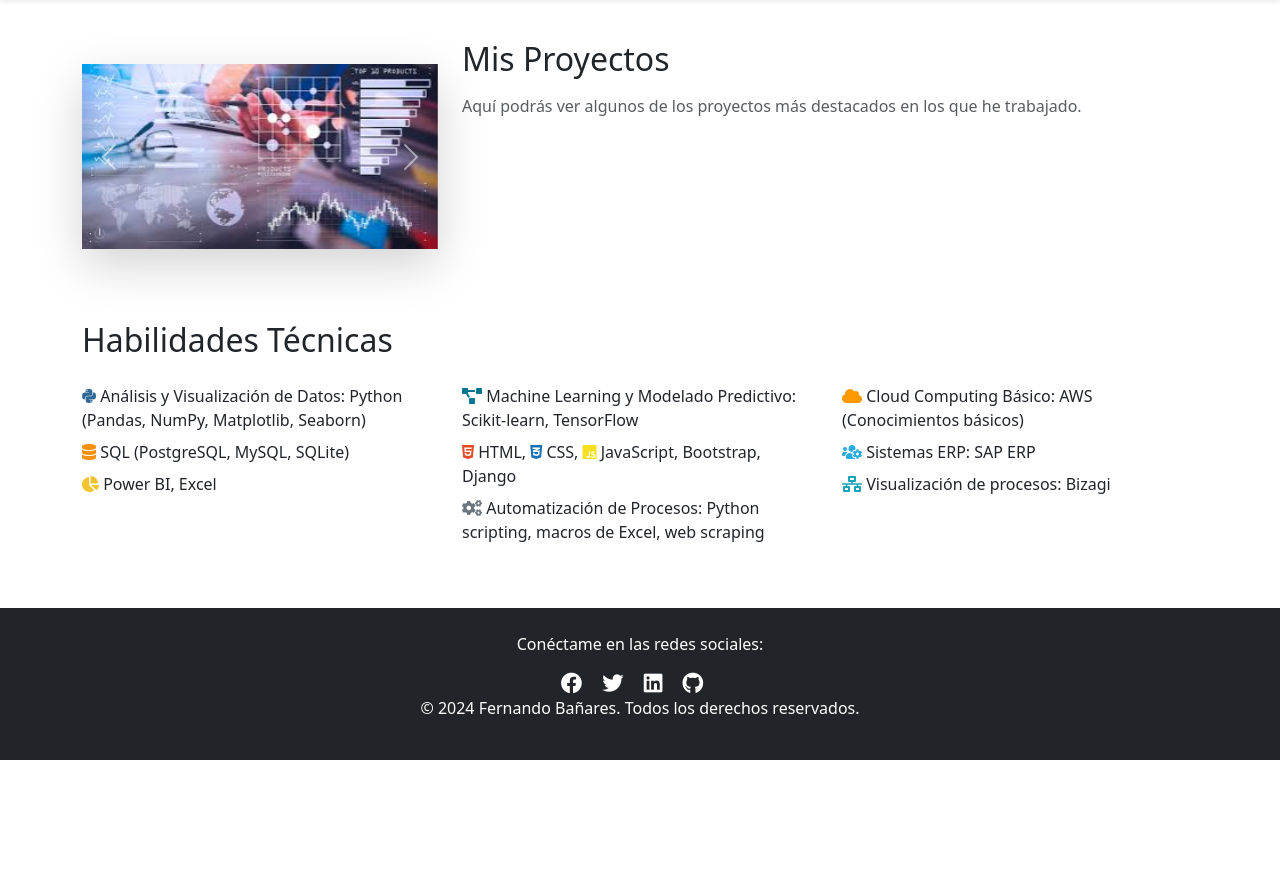
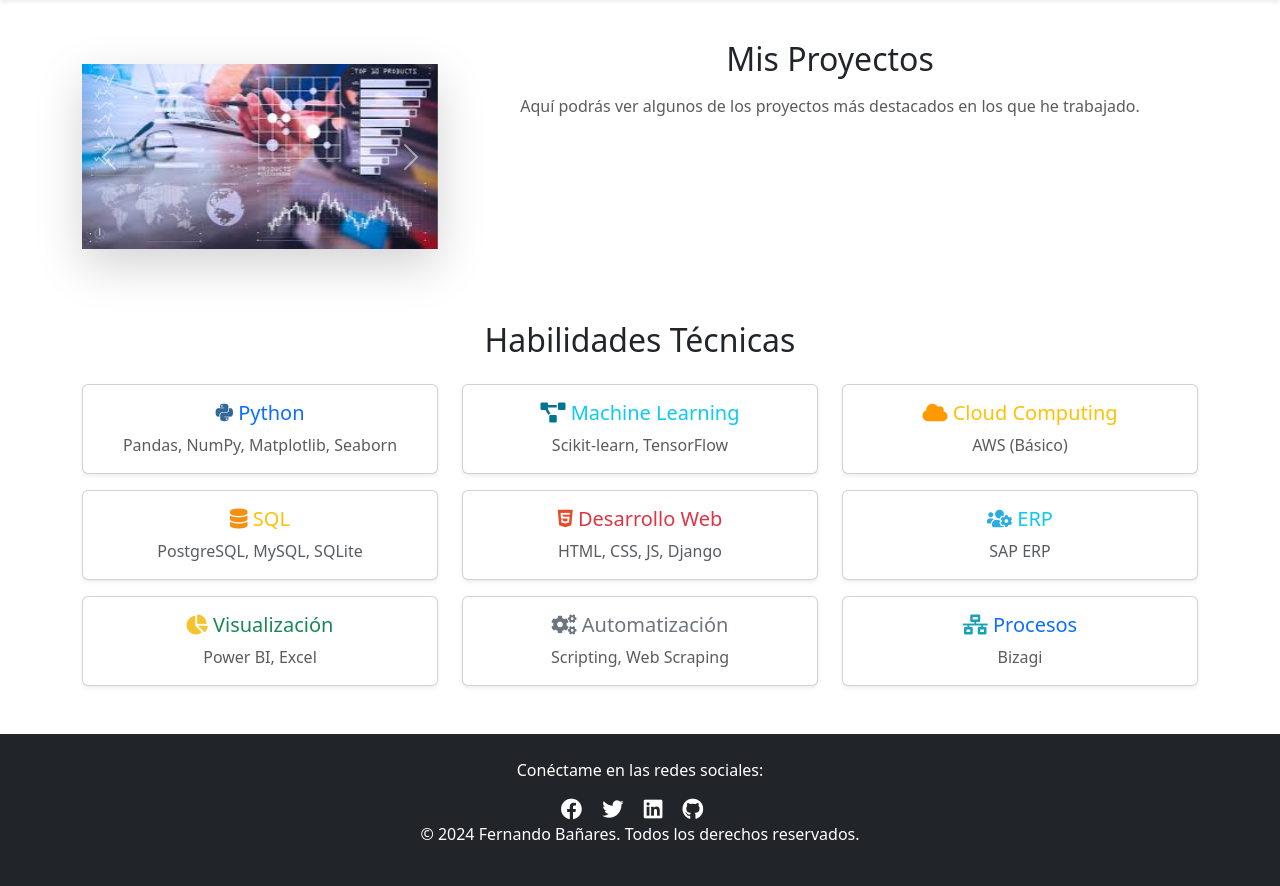
Before and after one commit to fernandobanares/portafolio1, a Django app: page / in a window 1280 px wide. Shown: the part 56-942 px from the top of the page. Before the commit the page ends 816 px from the top, so only its background shows below. Run offline with Django 5.2, Linux system fonts and the light colour scheme; data that the repository does not hold is empty.

Commit message:
mejoras en el home

```diff
--- a/templates/home.html
+++ b/templates/home.html
@@ -4,7 +4,7 @@
 {% block content %}
 <div class="row">
     <!-- Columna de información personal y resumen -->
-    <div class="col-md-6 col-lg-4 mb-4">
+    <div class="col-md-6 col-lg-4 mb-4 text-center">
         <h1 class="display-4 mb-4">{{ nombre }}</h1>
         <p class="lead mb-4">{{ descripcion }}</p>
 
@@ -33,7 +33,7 @@
     </div>
 
     <!-- Columna de proyectos -->
-    <div class="col-md-6 col-lg-8 mb-4">
+    <div class="col-md-6 col-lg-8 mb-4 text-center">
         <h2 class="mb-3">Mis Proyectos</h2>
         <p class="text-muted">Aquí podrás ver algunos de los proyectos más destacados en los que he trabajado.</p>
         <ul class="list-group">
@@ -49,60 +49,89 @@
 </div>
 
 <!-- Sección de Habilidades Técnicas -->
-<div class="mt-5">
+<div class="mt-5 text-center">
     <h2 class="mb-4">Habilidades Técnicas</h2>
     <div class="row">
         <!-- Columna 1 -->
         <div class="col-md-6 col-lg-4">
-            <ul class="list-unstyled">
-                <li class="mb-2">
-                    <i class="fab fa-python" style="color: #306998;"></i>
-                    Análisis y Visualización de Datos: Python (Pandas, NumPy, Matplotlib, Seaborn)
-                </li>
-                <li class="mb-2">
-                    <i class="fas fa-database" style="color: #f29111;"></i>
-                    SQL (PostgreSQL, MySQL, SQLite)
-                </li>
-                <li class="mb-2">
-                    <i class="fas fa-chart-pie" style="color: #f4c430;"></i>
-                    Power BI, Excel
-                </li>
-            </ul>
+            <div class="card shadow-sm rounded mb-3">
+                <div class="card-body">
+                    <h5 class="card-title text-primary">
+                        <i class="fab fa-python" style="color: #306998;"></i> Python
+                    </h5>
+                    <p class="card-text text-muted">Pandas, NumPy, Matplotlib, Seaborn</p>
+                </div>
+            </div>
+            <div class="card shadow-sm rounded mb-3">
+                <div class="card-body">
+                    <h5 class="card-title text-warning">
+                        <i class="fas fa-database" style="color: #f29111;"></i> SQL
+                    </h5>
+                    <p class="card-text text-muted">PostgreSQL, MySQL, SQLite</p>
+                </div>
+            </div>
+            <div class="card shadow-sm rounded">
+                <div class="card-body">
+                    <h5 class="card-title text-success">
+                        <i class="fas fa-chart-pie" style="color: #f4c430;"></i> Visualización
+                    </h5>
+                    <p class="card-text text-muted">Power BI, Excel</p>
+                </div>
+            </div>
         </div>
         <!-- Columna 2 -->
         <div class="col-md-6 col-lg-4">
-            <ul class="list-unstyled">
-                <li class="mb-2">
-                    <i class="fas fa-project-diagram" style="color: #00758f;"></i>
-                    Machine Learning y Modelado Predictivo: Scikit-learn, TensorFlow
-                </li>
-                <li class="mb-2">
-                    <i class="fab fa-html5" style="color: #e34c26;"></i>
-                    HTML, <i class="fab fa-css3-alt" style="color: #1572b6;"></i> CSS,
-                    <i class="fab fa-js" style="color: #f7df1e;"></i> JavaScript, Bootstrap, Django
-                </li>
-                <li class="mb-2">
-                    <i class="fas fa-cogs" style="color: #6c757d;"></i>
-                    Automatización de Procesos: Python scripting, macros de Excel, web scraping
-                </li>
-            </ul>
+            <div class="card shadow-sm rounded mb-3">
+                <div class="card-body">
+                    <h5 class="card-title text-info">
+                        <i class="fas fa-project-diagram" style="color: #00758f;"></i> Machine Learning
+                    </h5>
+                    <p class="card-text text-muted">Scikit-learn, TensorFlow</p>
+                </div>
+            </div>
+            <div class="card shadow-sm rounded mb-3">
+                <div class="card-body">
+                    <h5 class="card-title text-danger">
+                        <i class="fab fa-html5" style="color: #e34c26;"></i> Desarrollo Web
+                    </h5>
+                    <p class="card-text text-muted">HTML, CSS, JS, Django</p>
+                </div>
+            </div>
+            <div class="card shadow-sm rounded">
+                <div class="card-body">
+                    <h5 class="card-title text-secondary">
+                        <i class="fas fa-cogs" style="color: #6c757d;"></i> Automatización
+                    </h5>
+                    <p class="card-text text-muted">Scripting, Web Scraping</p>
+                </div>
+            </div>
         </div>
         <!-- Columna 3 -->
         <div class="col-md-6 col-lg-4">
-            <ul class="list-unstyled">
-                <li class="mb-2">
-                    <i class="fas fa-cloud" style="color: #ff9900;"></i>
-                    Cloud Computing Básico: AWS (Conocimientos básicos)
-                </li>
-                <li class="mb-2">
-                    <i class="fas fa-users-cog" style="color: #2aabe1;"></i>
-                    Sistemas ERP: SAP ERP
-                </li>
-                <li class="mb-2">
-                    <i class="fas fa-network-wired" style="color: #17a2b8;"></i>
-                    Visualización de procesos: Bizagi
-                </li>
-            </ul>
+            <div class="card shadow-sm rounded mb-3">
+                <div class="card-body">
+                    <h5 class="card-title text-warning">
+                        <i class="fas fa-cloud" style="color: #ff9900;"></i> Cloud Computing
+                    </h5>
+                    <p class="card-text text-muted">AWS (Básico)</p>
+                </div>
+            </div>
+            <div class="card shadow-sm rounded mb-3">
+                <div class="card-body">
+                    <h5 class="card-title text-info">
+                        <i class="fas fa-users-cog" style="color: #2aabe1;"></i> ERP
+                    </h5>
+                    <p class="card-text text-muted">SAP ERP</p>
+                </div>
+            </div>
+            <div class="card shadow-sm rounded">
+                <div class="card-body">
+                    <h5 class="card-title text-primary">
+                        <i class="fas fa-network-wired" style="color: #17a2b8;"></i> Procesos
+                    </h5>
+                    <p class="card-text text-muted">Bizagi</p>
+                </div>
+            </div>
         </div>
     </div>
 </div>
```
